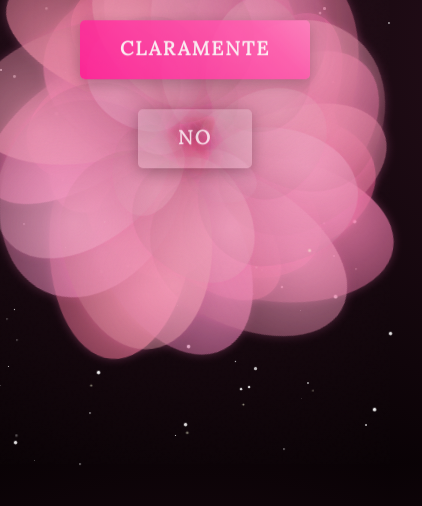
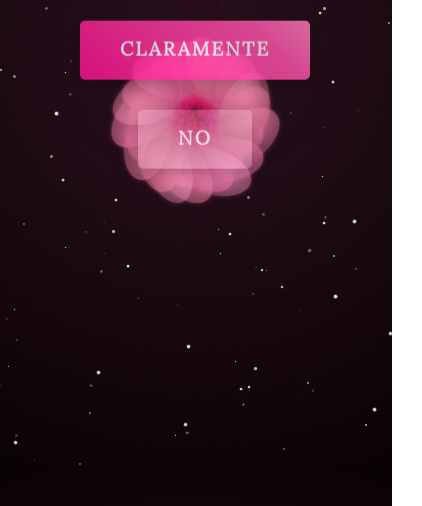
Before and after one commit to WKangdude/Novia, a plain HTML site: page index.html in a window 390 px wide. Shown: the part 380-886 px from the top of the page, 422 px wide, since content can reach past the window. Drawn offline with nearby package versions, Linux system fonts and the light colour scheme.

Commit message:
Terminado 2
Espero que si sea responsive

```diff
--- a/script.js
+++ b/script.js
@@ -52,33 +52,63 @@ const flowerContainer = document.getElementById('flower-container');
 const flowerCenter = document.getElementById('flower-center');
 
 function createPeony() {
-    const numberOfPetals = 70;
+    // Limpiamos contenido previo por seguridad
+    flowerCenter.innerHTML = '';
+
+    const numberOfPetals = 65;
+    // Detectar si es móvil (ancho menor a 768px)
+    const isMobile = window.innerWidth < 768;
+
+    // Factor de escala global: Reduce la flor al 55% en móviles, 85% en escritorio
+    const globalScale = isMobile ? 0.55 : 0.85;
 
     for (let i = 0; i < numberOfPetals; i++) {
         const petal = document.createElement('div');
         petal.classList.add('petal');
 
+        // Ángulo áureo para distribución perfecta
         const angle = (i * 137.5) * (Math.PI / 180);
-        const scale = 0.2 + (i * 0.04);
+
+        // --- Ajuste de Simetría ---
+        // En lugar de una escala exponencial agresiva, usamos una más suave
+        // Antes: 0.2 + (i * 0.04) -> Crecía demasiado rápido
+        const growthRate = isMobile ? 0.015 : 0.02;
+        const scale = 0.2 + (i * growthRate);
 
         const hue = 330 + Math.random() * 15;
-        const lightness = 45 + (i * 0.7);
+        const lightness = 45 + (i * 0.5);
 
-        petal.style.width = `${60 + Math.random() * 40}px`;
-        petal.style.height = `${90 + Math.random() * 40}px`;
+        // --- Ajuste de Forma Circular ---
+        // Reducimos la aleatoriedad drásticamente.
+        // El tamaño base crece con 'i' para que los pétalos externos sean siempre más grandes
+        const baseWidth = 60 + (i * 0.5);
+        const baseHeight = 90 + (i * 0.8);
+
+        // Variación aleatoria pequeña (+/- 5px) para que no se vea "artificial" pero sí simétrica
+        const randomVarW = (Math.random() * 10) - 5;
+        const randomVarH = (Math.random() * 10) - 5;
+
+        // Aplicamos el tamaño ajustado por el factor global (móvil/escritorio)
+        petal.style.width = `${(baseWidth + randomVarW) * globalScale}px`;
+        petal.style.height = `${(baseHeight + randomVarH) * globalScale}px`;
 
         petal.style.background = `radial-gradient(circle at 30% 30%, hsla(${hue}, 85%, ${lightness}%, 0.9), hsla(${hue}, 95%, 20%, 0.2))`;
 
+        // Estado inicial
         petal.style.transform = `translate(-50%, -50%) rotate(${angle}rad) scale(0)`;
         petal.style.zIndex = i;
 
         flowerCenter.appendChild(petal);
 
         setTimeout(() => {
-            const distance = i * 1.8;
+            // Ajuste de dispersión (distance)
+            // En móviles juntamos un poco más los pétalos (1.5) que en escritorio (2.0)
+            const spreadFactor = isMobile ? 1.5 : 2.0;
+            const distance = (i * spreadFactor) * globalScale;
+
             petal.style.transform = `translate(calc(-50% + ${Math.cos(angle)*distance}px), calc(-50% + ${Math.sin(angle)*distance}px)) rotate(${angle * 57.29}deg) scale(${scale})`;
             petal.style.opacity = 1;
-        }, 1500 + (i * 50));
+        }, 1500 + (i * 40));
     }
 }
 
--- a/style.css
+++ b/style.css
@@ -1,6 +1,6 @@
 @font-face {
     font-family: 'MiFuenteElegante'; /* El nombre que tú inventes para llamarla */
-    src: url('/Lora.ttf') format('opentype'); /* La ruta al archivo */
+    src: url('Lora.ttf') format('opentype'); /* La ruta al archivo */
     font-weight: normal;
     font-style: normal;
 }
@@ -146,7 +146,6 @@ body::before {
     border-radius: 5px; /* Bordes un poco menos redondos para un look más serio/elegante */
     cursor: pointer;
     transition: all 0.4s cubic-bezier(0.175, 0.885, 0.32, 1.275);
-    /* font-family: 'Montserrat', sans-serif; */
     font-family: 'MiFuenteElegante', serif;
     font-weight: 600;
     letter-spacing: 2px; /* Espaciado elegante */
```
